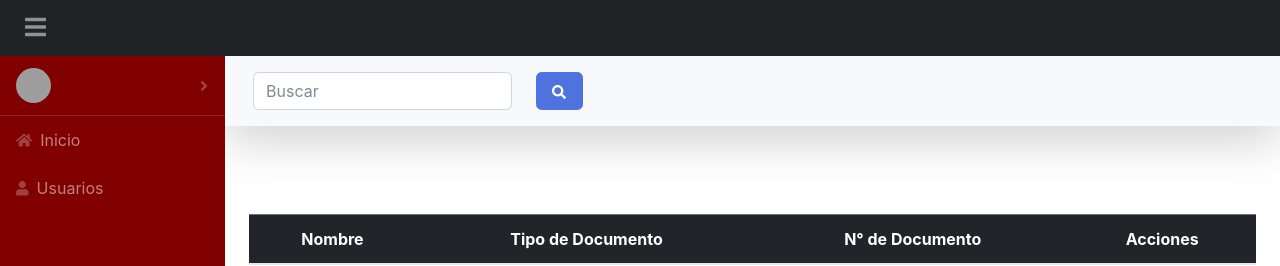
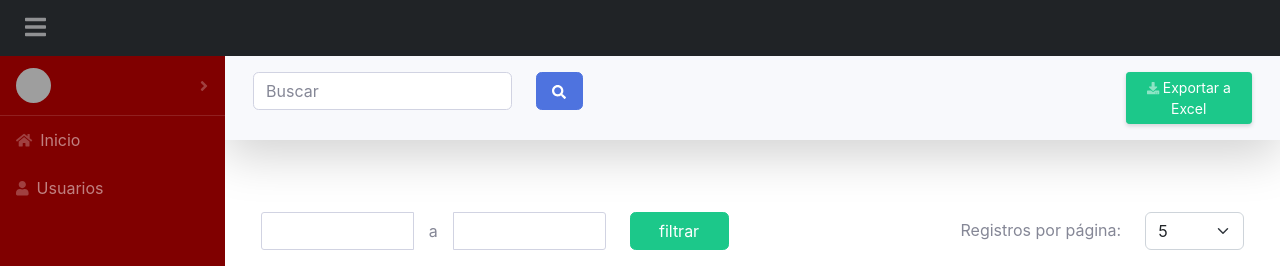
Before and after one commit to TonyForeach/web-old-space, a PHP site: the page made by admin/view/User/user.php in a window 1280 px wide. Shown: the top 266 px of the page. Run offline with PHP 8.4, Linux system fonts and the light colour scheme; the template is opened without the code that fills it, so the values that code supplies are empty; some libraries are stand-ins or nearby versions; grey boxes are pictures that could not be loaded.

Commit message:
Mejora en la Vista de Usuarios, se agregó registros por pagina, buscar usuarios de tal fecha a tal fecha, y opción de exportar usuarios a excel

```diff
--- a/admin/view/User/user.php
+++ b/admin/view/User/user.php
@@ -11,7 +11,7 @@
             </div>
               <div class="col-12 col-lg-2 px-4 d-flex flex-column justify-content-end">
                 <a href="<?php echo URL . 'User/ExportExcel' . (isset($_GET["date1"]) && isset($_GET["date2"]) ? '?date1='.$_GET["date1"] .'&date2='.$_GET["date2"] : '') ; ?>"
-                class="btn btn-sm btn-success shadow-sm d-none">
+                class="btn btn-sm btn-success shadow-sm">
                   <i class="fas fa-download fa-sm text-white-50"></i> Exportar a Excel</a>
               </div>
         </div>
@@ -21,24 +21,26 @@
     <div class="row d-flex justify-content-between mb-3">
         <form action="<?php echo URL . 'User/Index' . (isset($_GET['registrosPorPagina']) ? '?registrosPorPagina='.$_GET["registrosPorPagina"] : ''); ?>" method="get" class="col-12 col-lg d-lg-flex mb-4 mb-lg-0">
             <div class="col-12 col-lg-9 align-content-lg-end align-items-lg-center input-group input-daterange" id="datepicker">
-                <input type="text" class="input-sm form-control d-none" name="date1" autocomplete="off">
-                <div class="input-group-addon d-none">a</div>
-                <input type="text" class="input-sm form-control d-none" name="date2" autocomplete="off">
+                <input type="text" class="input-sm form-control" name="date1" autocomplete="off">
+                <div class="input-group-addon px-3">a</div>
+                <input type="text" class="input-sm form-control" name="date2" autocomplete="off">
             </div>
             <div class="col-12 col-lg-3">
                 <label class="form-check-label"></label>
-                <input type="submit" value="filtrar" class="btn btn-success btn-block d-none">
+                <input type="submit" value="filtrar" class="btn btn-success btn-block">
             </div>
         </form>
         <div class="col d-flex justify-content-end align-items-end">
             <div class="col d-lg-flex justify-content-lg-end">
-                <label for="registrosPorPagina" class="d-none">Registros por página:</label>
+                <label for="registrosPorPagina" class="">Registros por página:</label>
             </div>
 
-            <form class="col-4 col-lg-3" method="get" action=<?php echo URL . "User/Index" . (isset($_GET["date1"]) && isset($_GET["date2"]) ? '?date1='.$_GET["date1"] .'&date2='.$_GET["date2"] : '') . (isset($_GET['registrosPorPagina']) ? '?registrosPorPagina='.$_GET["registrosPorPagina"] : ''); ?>>
-                <input type="hidden" name="date1" value="<?php echo (isset($_GET["date1"])) ? $_GET["date1"] : ''; ?>">
-                <input type="hidden" name="date2" value="<?php echo (isset($_GET["date2"])) ? $_GET["date2"] : '' ?>">
-                <select id="registrosPorPagina" name="registrosPorPagina" class="d-none form-select" onchange="this.form.submit()">
+            <form class="col-4 col-lg-3" method="get" action="<?php echo URL . "User/Index"; ?>">
+                <?php if (isset($_GET["date1"]) && isset($_GET["date2"])): ?>
+                    <input type="hidden" name="date1" value="<?php echo $_GET["date1"]; ?>">
+                    <input type="hidden" name="date2" value="<?php echo $_GET["date2"]; ?>">
+                <?php endif; ?>
+                <select id="registrosPorPagina" name="registrosPorPagina" class="form-select" onchange="this.form.submit()">
                     <option value="5" <?php echo (isset($_GET['registrosPorPagina']) && $_GET['registrosPorPagina'] == 5) ? 'selected' : ''; ?>>5</option>
                     <option value="10" <?php echo (isset($_GET['registrosPorPagina']) && $_GET['registrosPorPagina'] == 10) ? 'selected' : ''; ?>>10</option>
                     <option value="15" <?php echo (isset($_GET['registrosPorPagina']) && $_GET['registrosPorPagina'] == 15) ? 'selected' : ''; ?>>15</option>
@@ -48,6 +50,7 @@
                     <!-- Agrega más opciones según tus necesidades -->
                 </select>
             </form>
+
         </div>
     </div>
 </div>
```
